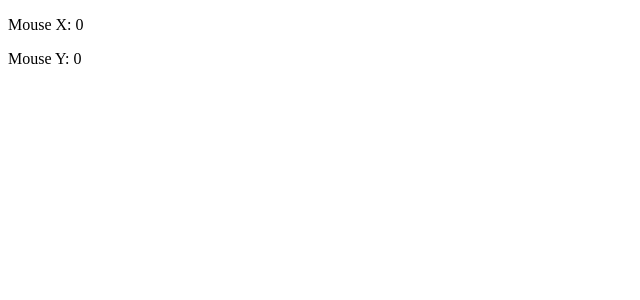
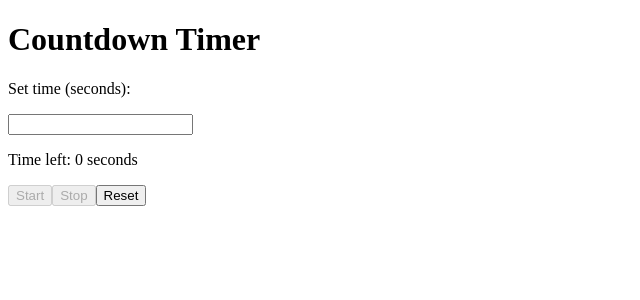
Before and after one commit to abdullahi911/dugsiiye-react-projects, a React (Vite) app: page / in a window 1280 px wide. Shown: the top 300 px of the page, without its empty margins (0-640 px from the left). Built offline with nearby package versions, Linux system fonts and the light colour scheme.

Commit message:
submitting assignment 8

```diff
--- a/src/App.jsx
+++ b/src/App.jsx
@@ -1,12 +1,13 @@
 import useState from "react"
-
+import COUNtdown from "./countdown.jsx";
 import MouseT from "./Mousec.jsx";
 function App() {
 
 
   return (
     <div>
-      <MouseT/>
+      <COUNtdown/>
+
 
 
     </div>
--- /dev/null
+++ b/src/countdown.jsx
@@ -0,0 +1,66 @@
+import { useEffect, useState } from "react";
+
+const COUNtdown = () => {
+  const [inputTime, setInputTime] = useState("");
+  const [timeLeft, setTimeLeft] = useState(0);
+  const [isRunning, setIsRunning] = useState(false);
+
+  useEffect(() => {
+    let timerId;
+
+    if (isRunning && timeLeft > 0) {
+      timerId = setInterval(() => {
+        setTimeLeft((prev) => prev - 1);
+      }, 1000);
+    }
+
+    if (timeLeft === 0) {
+      setIsRunning(false);
+    }
+
+    return () => clearInterval(timerId);
+  }, [isRunning, timeLeft]);
+
+  const handleStart = () => {
+    if (inputTime > 0) {
+      setTimeLeft(Number(inputTime));
+      setIsRunning(true);
+    }
+  };
+
+  const handleStop = () => {
+    setIsRunning(false);
+  };
+
+  const handleReset = () => {
+    setIsRunning(false);
+    setTimeLeft(0);
+    setInputTime("");
+  };
+
+  return (
+    <>
+      <h1>Countdown Timer</h1>
+
+      <p>Set time (seconds):</p>
+      <input
+        type="number"
+        value={inputTime}
+        onChange={(e) => setInputTime(e.target.value)}
+        disabled={isRunning}
+      />
+
+      <p>Time left: {timeLeft} seconds</p>
+
+      <button onClick={handleStart} disabled={isRunning || inputTime <= 0}>
+        Start
+      </button>
+      <button onClick={handleStop} disabled={!isRunning}>
+        Stop
+      </button>
+      <button onClick={handleReset}>Reset</button>
+    </>
+  );
+};
+
+export default COUNtdown;
```
